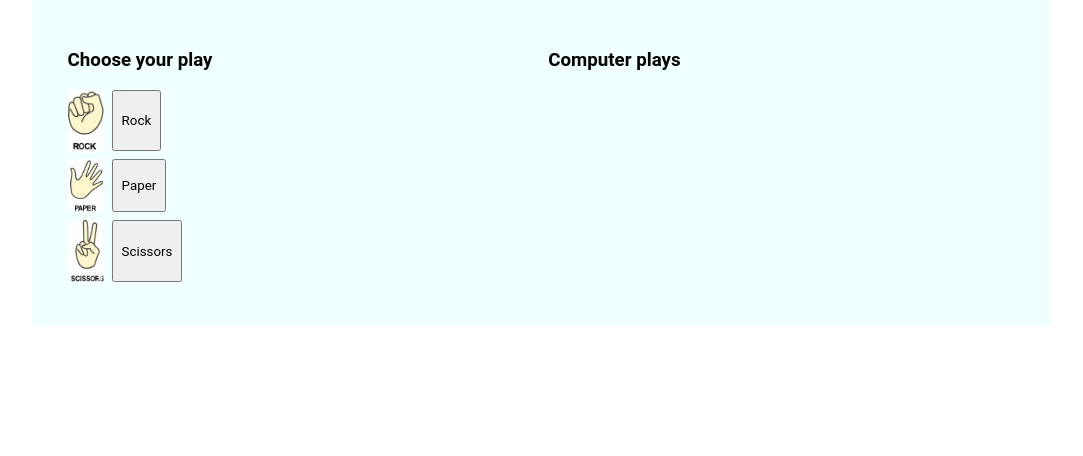
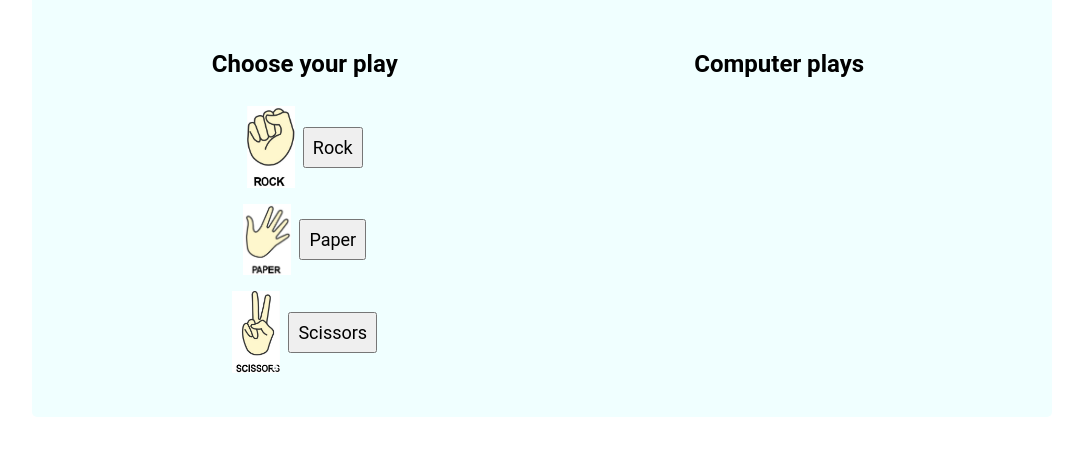
Before and after one commit to badvik83/rockpapsciss, a plain HTML site: page index.html in a window 1280 px wide. Shown: the part 178-634 px from the top of the page, without its empty margins (98-1181 px from the left). Drawn offline with Linux system fonts and the light colour scheme.

Commit message:
Finished overall layout styling

```diff
--- a/index.html
+++ b/index.html
@@ -1,11 +1,13 @@
 <!DOCTYPE html>
 <html lang="en">
+
 <head>
     <meta charset="UTF-8">
     <meta name="viewport" content="width=device-width, initial-scale=1.0">
     <title>Rock, Papper, Scissors</title>
     <link rel="stylesheet" href="style.css">
 </head>
+
 <body>
 
     <div class="main-page">
@@ -16,7 +18,7 @@
             </div>
             <div class="players-fields">
                 <div class="player-field">
-                    <h3>Choose your play</h3>
+                    <h2>Choose your play</h2>
                     <div class="rock-selection">
                         <img class="selection-images" src="./images/rock_bg.png">
                         <button class="rps-buttons">Rock</button>
@@ -31,10 +33,10 @@
                     </div>
                 </div>
                 <div class="computer-field">
-                    <h3>Computer plays</h3>
+                    <h2>Computer plays</h2>
                 </div>
                 <div class="score-field">
-            </div>
+                </div>
 
             </div>
         </div>
@@ -42,4 +44,5 @@
 
     <!-- <script src="/script.js"></script> -->
 </body>
+
 </html>
--- a/style.css
+++ b/style.css
@@ -30,15 +30,24 @@
     display: flex;
     flex-direction: row;
     padding: 12px;
-    justify-content: space-between;
+}
+
+.player-field,
+.computer-field {
+    flex: 1;
+    display: flex;
+    flex-direction: column;
+    text-align: center;
 }
 
 .rps-buttons {
     padding: 8px;
+    flex: 1;
+    font-size: large;
 }
 
 .selection-images {
-    width: 36px;
+    width: 48px;
     height: auto;
 }
 
@@ -46,6 +55,7 @@
 .paper-selection,
 .scissors-selection {
     display: flex;
+    align-items: center;
     gap: 8px;
     margin: 8px auto;
   }
```
